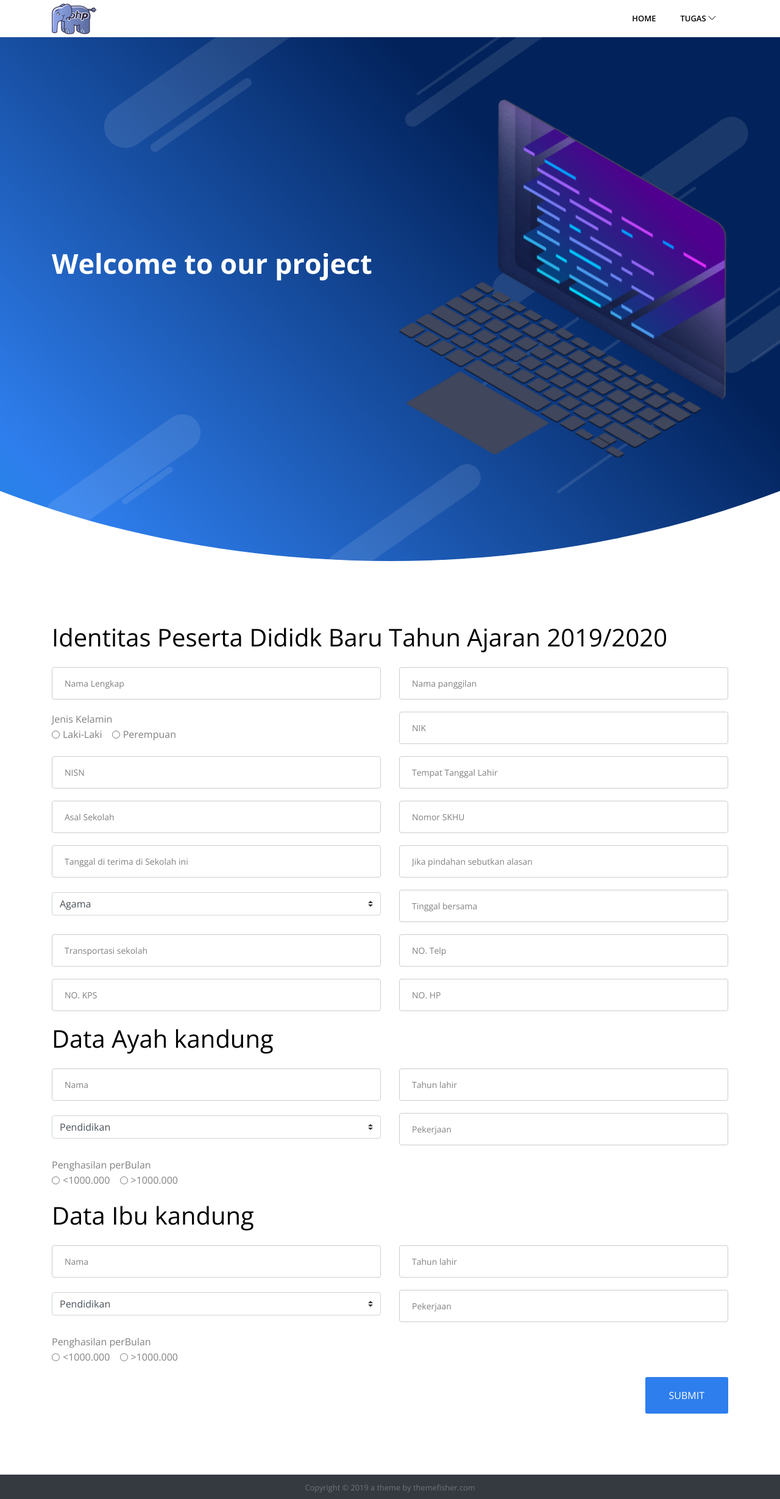
After one commit to fatursafarhan/pwpb_2, a PHP site: page /form.php in a window 1280 px wide. The commit adds this page. Shown: the whole page at 61% size. Run offline with PHP 8.4, Linux system fonts and the light colour scheme.

Commit message:
add form

```diff
--- /dev/null
+++ b/form.php
@@ -0,0 +1,301 @@
+<!DOCTYPE html>
+<html lang="en">
+
+<!-- Mirrored from demo.themefisher.com/small-apps/index.html by HTTrack Website Copier/3.x [XR&CO'2014], Fri, 23 Aug 2019 06:57:27 GMT -->
+<head>
+
+  <!-- SITE TITTLE -->
+  <meta charset="utf-8">
+  <meta http-equiv="X-UA-Compatible" content="IE=edge">
+  <meta name="viewport" content="width=device-width, initial-scale=1">
+  <title>tugas_pwpb</title>
+
+  <!-- PLUGINS CSS STYLE -->
+  <!-- Bootstrap -->
+  <link href="plugins/bootstrap/bootstrap.min.css" rel="stylesheet">
+  <!-- themify icon -->
+  <link rel="stylesheet" href="plugins/themify-icons/themify-icons.css">
+  <!-- Owl Carousel -->
+  <link href="plugins/owl-carousel/assets/owl.carousel.min.css" rel="stylesheet" media="screen">
+  <!-- Owl Carousel Theme -->
+  <link href="plugins/owl-carousel/assets/owl.theme.green.min.css" rel="stylesheet" media="screen">
+  <!-- Fancy Box -->
+  <link href="plugins/fancybox/jquery.fancybox.min.css" rel="stylesheet">
+  <!-- AOS -->
+  <link rel="stylesheet" href="plugins/aos/aos.css">
+
+  <!-- CUSTOM CSS -->
+  <link href="css/style.css" rel="stylesheet">
+
+  <!-- FAVICON -->
+  <link href="images/favicon.png" rel="shortcut icon">
+
+</head>
+
+<body class="body-wrapper" data-spy="scroll" data-target=".privacy-nav">
+
+<?php include("nav.php");?>
+
+<!--====================================
+=            Hero Section            =
+=====================================-->
+<section class="section gradient-banner">
+	<div class="shapes-container">
+		<div class="shape" data-aos="fade-down-left" data-aos-duration="1500" data-aos-delay="100"></div>
+		<div class="shape" data-aos="fade-down" data-aos-duration="1000" data-aos-delay="100"></div>
+		<div class="shape" data-aos="fade-up-right" data-aos-duration="1000" data-aos-delay="200"></div>
+		<div class="shape" data-aos="fade-up" data-aos-duration="1000" data-aos-delay="200"></div>
+		<div class="shape" data-aos="fade-down-left" data-aos-duration="1000" data-aos-delay="100"></div>
+		<div class="shape" data-aos="fade-down-left" data-aos-duration="1000" data-aos-delay="100"></div>
+		<div class="shape" data-aos="zoom-in" data-aos-duration="1000" data-aos-delay="300"></div>
+		<div class="shape" data-aos="fade-down-right" data-aos-duration="500" data-aos-delay="200"></div>
+		<div class="shape" data-aos="fade-down-right" data-aos-duration="500" data-aos-delay="100"></div>
+		<div class="shape" data-aos="zoom-out" data-aos-duration="2000" data-aos-delay="500"></div>
+		<div class="shape" data-aos="fade-up-right" data-aos-duration="500" data-aos-delay="200"></div>
+		<div class="shape" data-aos="fade-down-left" data-aos-duration="500" data-aos-delay="100"></div>
+		<div class="shape" data-aos="fade-up" data-aos-duration="500" data-aos-delay="0"></div>
+		<div class="shape" data-aos="fade-down" data-aos-duration="500" data-aos-delay="0"></div>
+		<div class="shape" data-aos="fade-up-right" data-aos-duration="500" data-aos-delay="100"></div>
+		<div class="shape" data-aos="fade-down-left" data-aos-duration="500" data-aos-delay="0"></div>
+	</div>
+	<div class="container">
+		<div class="row align-items-center">
+			<div class="col-md-6 order-2 order-md-1 text-center text-md-left">
+				<h1 class="text-white font-weight-bold mb-4">Welcome to our project</h1>
+				<p class="text-white mb-5"></p>
+
+			</div>
+			<div class="col-md-6 text-center order-1 order-md-2">
+				<img class="img-fluid" src="images/laptop.png" alt="screenshot">
+			</div>
+		</div>
+	</div>
+</section>
+<!--====  End of Hero Section  ====-->
+
+<section class="contact-form section">
+	<div class="container">
+		<div class="row">
+			<div class="col-12">
+				<h2 class="mb-4">Identitas Peserta Dididk Baru Tahun Ajaran 2019/2020</h2>
+			</div>
+			<div class="col-12">
+				<form action="" method="post">
+					<div class="row">
+						<!-- Name -->
+						<div class="col-md-6">
+							<input class="form-control main" name="nl" type="text" placeholder="Nama Lengkap" required>
+						</div>
+						<!-- Email -->
+						<div class="col-md-6">
+							<input class="form-control main" name="np" type="text" placeholder="Nama panggilan" required>
+						</div>
+						<!-- jk -->
+						<div class="col-md-6">
+              <div style="margin-bottom:20px;">
+                  <p for="">Jenis Kelamin</p>
+                  <div class="form-check form-check-inline">
+                    <input class="form-check-input" type="radio" name="jk" id="inlineRadio1" value="Laki-Laki">
+                    <label class="form-check-label" for="inlineRadio1">Laki-Laki</label>
+                  </div>
+                  <div class="form-check form-check-inline">
+                    <input class="form-check-input" type="radio" name="jk" id="inlineRadio1" value="Perempuan">
+                    <label class="form-check-label" for="inlineRadio1">Perempuan</label>
+                  </div>
+              </div>
+            </div>
+
+            <div class="col-md-6">
+							<input class="form-control main" name="nk" type="text" placeholder="NIK" required>
+            </div>
+            <div class="col-md-6">
+							<input class="form-control main" name="ns" type="number" placeholder="NISN" required>
+            </div>
+            <div class="col-md-6">
+							<input class="form-control main" name="ttl" type="text" placeholder="Tempat Tanggal Lahir" required>
+            </div>
+            <div class="col-md-6">
+							<input class="form-control main" name="aS" type="text" placeholder="Asal Sekolah " required>
+            </div>
+            <div class="col-md-6">
+							<input class="form-control main" name="noS" type="number" placeholder="Nomor SKHU" required>
+            </div>
+            <div class="col-md-6">
+							<input class="form-control main" name="tanggalID" type="text" placeholder="Tanggal di terima di Sekolah ini" required>
+            </div>
+            <div class="col-md-6">
+							<input class="form-control main" name="jikaP"type="text" placeholder="Jika pindahan sebutkan alasan">
+            </div>
+            <div class="col-md-6">
+              <select class="custom-select my-1 mr-sm-2" id="inlineFormCustomSelectPref" name="agm">
+                <option selected>Agama</option>
+                <option value="Islam">Islam</option>
+                <option value="Kristen">Kristen</option>
+                <option value="Hindu">Hindu</option>
+                <option value="Budha">Budha</option>
+                <option value="Katholik">Katholik</option>
+                <option value="Konghucu">Konghucu</option>
+              </select>
+            </div>
+            <div class="col-md-6">
+							<input class="form-control main" name="tinggal" type="text" placeholder="Tinggal bersama" required>
+            </div>
+            <div class="col-md-6">
+							<input class="form-control main"  name="transportasi" type="text" placeholder="Transportasi sekolah" required>
+            </div>
+            <div class="col-md-6">
+							<input class="form-control main" name="noT" type="number" placeholder="NO. Telp">
+            </div>
+            <div class="col-md-6">
+							<input class="form-control main" name="noH" type="number" placeholder="NO. KPS">
+            </div>
+            <div class="col-md-6">
+							<input class="form-control main" name="noK" type="number" placeholder="NO. HP" required>
+            </div>
+
+            <div class="col-12">
+				      <h2 class="mb-4">Data Ayah kandung</h2>
+            </div>
+            <div class="col-md-6">
+							<input class="form-control main" name="nama" type="text" placeholder="Nama" required>
+            </div>
+            <div class="col-md-6">
+							<input class="form-control main" name="tahun" type="text" placeholder="Tahun lahir" required>
+            </div>
+            <div class="col-md-6">
+              <select class="custom-select my-1 mr-sm-2" id="inlineFormCustomSelectPref" name="pendidikan" >
+                <option selected>Pendidikan</option>
+                <option value="SD">SD</option>
+                <option value="SMP">SMP</option>
+                <option value="SMA">SMA</option>
+                <option value="S1">S1</option>
+                <option value="S2">S2</option>
+                <option value="S3">S3</option>
+              </select>
+            </div>
+            <div class="col-md-6">
+							<input class="form-control main" name="pekerjaan" type="text" placeholder="Pekerjaan" required>
+            </div>
+            <div class="col-md-6">
+              <div style="margin-bottom:20px;">
+                  <p for="">Penghasilan perBulan</p>
+                  <div class="form-check form-check-inline">
+                    <input class="form-check-input" type="radio" name="penghasilan" id="inlineRadio1" value="<1000.000">
+                    <label class="form-check-label" for="inlineRadio1"><1000.000</label>
+                  </div>
+                  <div class="form-check form-check-inline">
+                    <input class="form-check-input" type="radio" name="penghasilan" id="inlineRadio1" value=">1000.000">
+                    <label class="form-check-label" for="inlineRadio1">>1000.000</label>
+                  </div>
+              </div>
+            </div>
+            <div class="col-12">
+				      <h2 class="mb-4">Data Ibu kandung</h2>
+            </div>
+            <div class="col-md-6">
+							<input class="form-control main" name="namaI" type="text" placeholder="Nama" required>
+            </div>
+            <div class="col-md-6">
+							<input class="form-control main" name="tahunI" type="text" placeholder="Tahun lahir" required>
+            </div>
+            <div class="col-md-6">
+              <select class="custom-select my-1 mr-sm-2" id="inlineFormCustomSelectPref" name="pendidikanI">
+                <option selected>Pendidikan</option>
+                <option value="SD">SD</option>
+                <option value="SMP">SMP</option>
+                <option value="SMA">SMA</option>
+                <option value="S1">S1</option>
+                <option value="S2">S2</option>
+                <option value="S3">S3</option>
+              </select>
+            </div>
+            <div class="col-md-6">
+							<input class="form-control main" name="pekerjaanI" type="text" placeholder="Pekerjaan" required>
+            </div>
+            <div class="col-md-6">
+              <div style="margin-bottom:20px;">
+                  <p for="">Penghasilan perBulan</p>
+                  <div class="form-check form-check-inline">
+                    <input class="form-check-input" type="radio" name="penghasilanI" id="inlineRadio1" value="<1000.000">
+                    <label class="form-check-label" for="inlineRadio1"> <1000.000 </label>
+                  </div>
+                  <div class="form-check form-check-inline">
+                    <input class="form-check-input" type="radio" name="penghasilanI" id="inlineRadio1" value=">100.000">
+                    <label class="form-check-label" for="inlineRadio1"> >1000.000</label>
+                  </div>
+              </div>
+            </div>
+						<!-- Submit Button -->
+						<div class="col-12 text-right">
+							<button name="submit" type="submit" class="btn btn-main-md">Submit</button>
+						</div>
+					</div>
+				</form>
+			</div>
+		</div>
+	</div>
+</section>
+<div class="container">
+  <?php
+    if(isset($_POST['submit'])){
+      echo "<h3>Identitas Peserta Dididk Baru Tahun Ajaran 2019/2020<h3><br>";
+      echo "Nama Lengkap:".$_POST['nl']."<br>";
+      echo "Nama Panggilan:".$_POST['np']."<br>";
+      echo "Jenis Kelamin:".$_POST['jk']."<br>";
+      echo "NIK:".$_POST['nk']."<br>";
+      echo "NISN:".$_POST['ns']."<br>";
+      echo "Tempat Tanggal lahir:".$_POST['ttl']."<br>";
+      echo "Asal sekolah:".$_POST['aS']."<br>";
+      echo "No.SKHU:".$_POST['noS']."<br>";
+      echo "Tanggal di terima di Sekolah ini:".$_POST['tanggalID']."<br>";
+      echo "Alasan pindahan:".$_POST['jikaP']."<br>";
+      echo "Agama:".$_POST['agm']."<br>";
+      echo "Tinggal bersama:".$_POST['tinggal']."<br>";
+      echo "Transportasi sekolah:".$_POST['transportasi']."<br>";
+      echo "Nomor Telepon:".$_POST['noT']."<br>";
+      echo "No HP:".$_POST['noH']."<br>";
+      echo "No KPS:".$_POST['noK']."<br><br>";
+      echo "Data Ayah Kandung<br>";
+      echo "Nama Ayah:".$_POST['nama']."<br>";
+      echo "Tahun Lahir:".$_POST['tahun']."<br>";
+      echo "Pendidikan:".$_POST['pendidikan']."<br>";
+      echo "Pekerjaan:".$_POST['pekerjaan']."<br>";
+      echo "Penghasilan Perbulan:".$_POST['penghasilan']."<br><br>";
+      echo "Data Ibu Kandung<br>";
+      echo "Nama Ibu:".$_POST['namaI']."<br>";
+      echo "Tahun Lahir:".$_POST['tahunI']."<br>";
+      echo "Pendidikan:".$_POST['pendidikanI']."<br>";
+      echo "Pekerjaan:".$_POST['pekerjaanI']."<br>";
+      echo "Penghasilan Perbulan:".$_POST['penghasilanI']."<br>";
+    }
+  ?>
+</div>
+
+<!--============================
+=            Footer            =
+=============================-->
+
+<footer>
+  <div class="text-center bg-dark py-2">
+    <small class="text-secondary">Copyright &copy; 2019 a theme by <a href="https://themefisher.com/">themefisher.com</a></small class="text-secondary">
+  </div>
+</footer>
+
+
+  <!-- JAVASCRIPTS -->
+  <script src="plugins/jquery/jquery.js"></script>
+  <script src="plugins/popper/popper.min.js"></script>
+  <script src="plugins/bootstrap/bootstrap.min.js"></script>
+  <script src="plugins/owl-carousel/owl.carousel.min.js"></script>
+  <script src="plugins/fancybox/jquery.fancybox.min.js"></script>
+  <script src="plugins/syotimer/jquery.syotimer.min.js"></script>
+  <script src="plugins/aos/aos.js"></script>
+  <!-- google map -->
+  <script src="plugins/google-map/gmap.js"></script>
+
+  <script src="js/custom.js"></script>
+</body>
+
+
+<!-- Mirrored from demo.themefisher.com/small-apps/index.html by HTTrack Website Copier/3.x [XR&CO'2014], Fri, 23 Aug 2019 06:58:00 GMT -->
+</html>
--- /dev/null
+++ b/nav.php
@@ -0,0 +1,27 @@
+<nav class="navbar main-nav navbar-expand-lg p-0">
+  <div class="container">
+    <a class="navbar-brand" href="index.php"><img src="images/12.png" alt="logo"></a>
+    <button class="navbar-toggler" type="button" data-toggle="collapse" data-target="#navbarNav"
+      aria-controls="navbarNav" aria-expanded="false" aria-label="Toggle navigation">
+      <span class="ti-menu"></span>
+    </button>
+    <div class="collapse navbar-collapse" id="navbarNav">
+      <ul class="navbar-nav ml-auto">
+        <li class="nav-item dropdown dropdown-slide">
+          <a class="nav-link" href="index.php" >Home</a>
+        </li>
+        <li class="nav-item dropdown dropdown-slide">
+          <a class="nav-link" href="#" data-toggle="dropdown">Tugas
+            <span><i class="ti-angle-down"></i></span>
+          </a>
+          <!-- Dropdown list -->
+          <div class="dropdown-menu">
+            <a class="dropdown-item" href="team.php">Tugas 1</a>
+            <a class="dropdown-item" href="#">Tugas 2</a>
+            <a class="dropdown-item" href="form.php">Tugas 3</a>
+          </div>
+        </li>
+      </ul>
+    </div>
+  </div>
+</nav>
```
Also changed, not shown: index.php (+3 -35 lines), team.php (+1 -32 lines).
